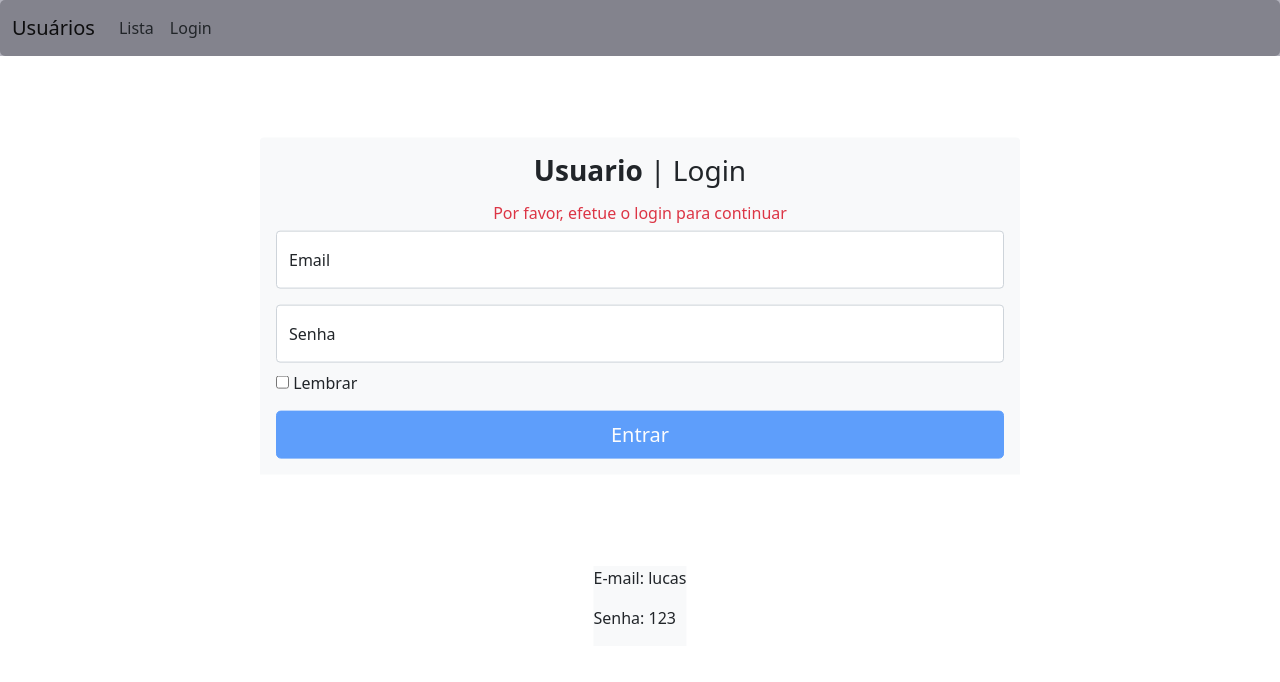
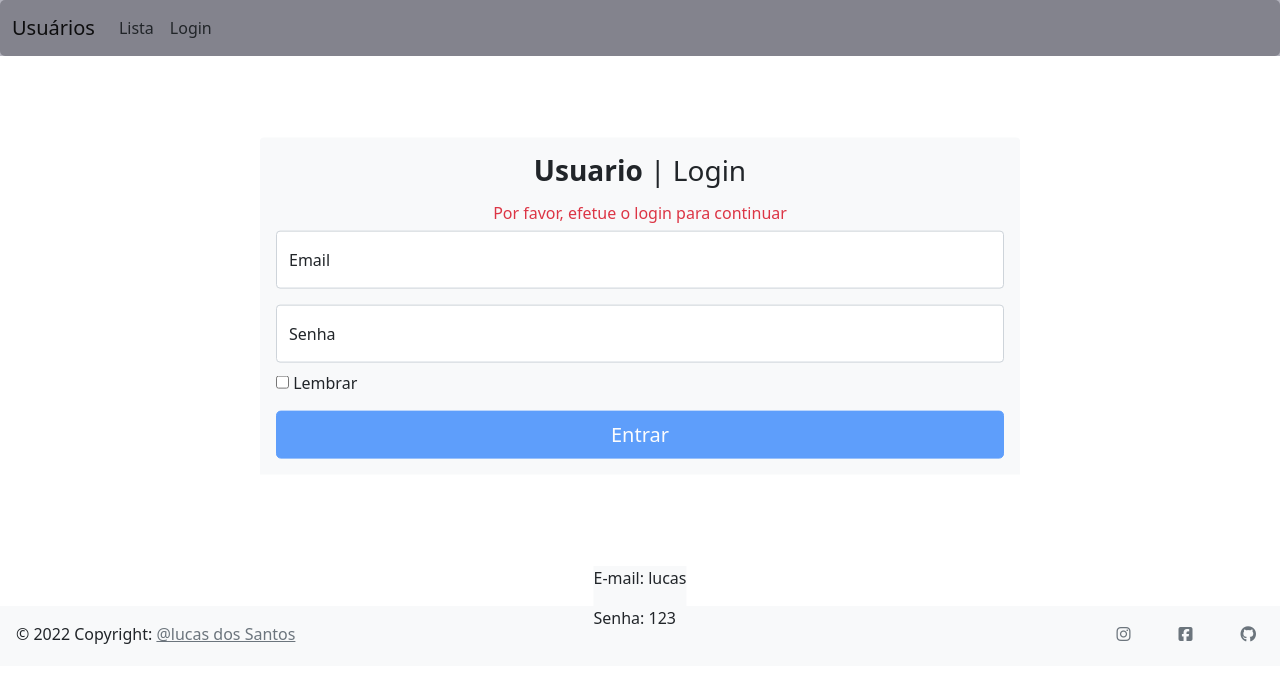
Before and after one commit to lucass235/Desafio_Angular_Bootstrap, an Angular app: page / in a window 1280 px wide. Shown: the top 682 px of the page. Built offline with nearby package versions, Linux system fonts and the light colour scheme; what ngx-mask would draw is missing.

Commit message:
adição do footer

```diff
--- a/src/app/app.component.css
+++ b/src/app/app.component.css
@@ -0,0 +1,5 @@
+html {
+  margin: 0;
+  padding: 0;
+  height: 100%;
+}
--- a/src/app/app.component.html
+++ b/src/app/app.component.html
@@ -1,6 +1,9 @@
+<html>
 <ab-header></ab-header>
 
 <main>
   <router-outlet></router-outlet>
 </main>
-<!-- <ab-footer></ab-footer> -->
+<ab-footer></ab-footer>
+
+</html>
--- a/src/app/footer/footer.component.css
+++ b/src/app/footer/footer.component.css
@@ -1,5 +1,13 @@
 footer {
+  width: 100%;
+  height: 60px;
   bottom: 0;
-  position: absolute;
   left: 0;
+
+  /* border-top: 1px solid #333;
+  bottom: 0;
+  left: 0;
+  height: 40px;
+  position: fixed;
+  width: 100%; */
 }
--- a/src/app/footer/footer.component.html
+++ b/src/app/footer/footer.component.html
@@ -1,22 +1,19 @@
-<div class="container ">
-  <div class="row">
-    <footer class="d-flex flex-wrap justify-content-between align-items-center py-3 border-top">
-      <div class="col-md-4 d-flex align-items-center">
-
-        <span class="text-muted">@Lucas dos Santos</span>
+<footer class="d-flex justify-content-between bg-light">
+  <div class="text-center p-3">
+    © 2022 Copyright:
+    <a class="text-dark text-muted" href="https://portifolio-programacao-web.vercel.app">@lucas dos Santos</a>
   </div>
-
-      <ul class="nav col-md-4 justify-content-end list-unstyled d-flex">
-        <li class="ms-3"><a target="blank" class="text-muted" href="https://www.instagram.com/lucasdossantos235/"><i class="fa fa-instagram"
-              aria-hidden="true">
+  <div class="text-center p-2">
+    <ul class="nav">
+      <li class="nav-item ms-3"><a target="blank" class="nav-link text-muted" href="https://www.instagram.com/lucasdossantos235/"><i
+            class="fa fa-instagram" aria-hidden="true">
           </i></a></li>
-        <li class="ms-3"><a target="blank" class="text-muted" href="https://www.facebook.com/Lucass235/"><i class="fa fa-facebook-square"
-              aria-hidden="true">
+      <li class="nav-item ms-3"><a target="blank" class="nav-link text-muted" href="https://www.facebook.com/Lucass235/"><i
+            class="fa fa-facebook-square" aria-hidden="true">
           </i></a></li>
-        <li class="ms-3"><a target="blank" class="text-muted" href="https://github.com/lucass235"><i class="fa fa-github"
+      <li class="nav-item ms-3"><a target="blank" class="nav-link text-muted" href="https://github.com/lucass235"><i class="fa fa-github"
             aria-hidden="true">
           </i></a></li>
     </ul>
+  </div>
 </footer>
-  </div>
-</div>
--- a/src/app/forms/forms.component.html
+++ b/src/app/forms/forms.component.html
@@ -145,28 +145,18 @@
       </div>
 
       <!-- {{forms.value.framework | json}} -->
-      <div class="col form-group">
+      <div formGroupName="framework" class="col">
         <label for="" class="form-label">Frameworks</label>
 
-        <div formGroupName="framework">
-          <div class="row p-2 ">
+        <ab-control-error errorMessage="framework obrigatório!">
+          <div class="form-check form-check-inline" *ngFor="let framework of frameworks">
+            <input class="form-check-input" type="checkbox" id="{{framework.id}}" value="{{framework.value}}"
+              [ngClass]="validatorSet('framework')" formControlName="{{framework.control}}" name="framework">
+            <label class="form-check-label" for="{{framework.id}}">{{framework.name}}</label>
+          </div>
+        </ab-control-error>
 
-            <div class="col">
 
-              <div *ngFor="let framework of frameworks">
-                <ab-control-error errorMessage="framework obrigatório!">
-                  <div class="form-check form-check-inline">
-                    <input [ngClass]="validatorSet('framework')" formControlName="{{framework.control}}" type="checkbox" name="framework"
-                      id="{{framework.id}}" class="form-check-input" value="{{framework.value}}">
-                    <label class="form-check-label" for="flexRadioDefault1">{{framework.name}}</label>
-                  </div>
-                </ab-control-error>
-              </div>
-
-            </div>
-
-          </div>
-        </div>
       </div>
     </div>
     <div class="row p-2">
@@ -186,7 +176,7 @@
           <div class="form-check form-check-inline">
             <input [ngClass]="validatorSet('neswllet')" formControlName="neswllet" type="radio" name="neswllet" id="radioOption2"
               class="form-check-input" value="nao">
-            <label class="form-check-label" for="sim">Não</label>
+            <label class="form-check-label" for="nao">Não</label>
           </div>
         </ab-control-error>
 
```
Lines whose indentation alone changed are shown as unchanged.
